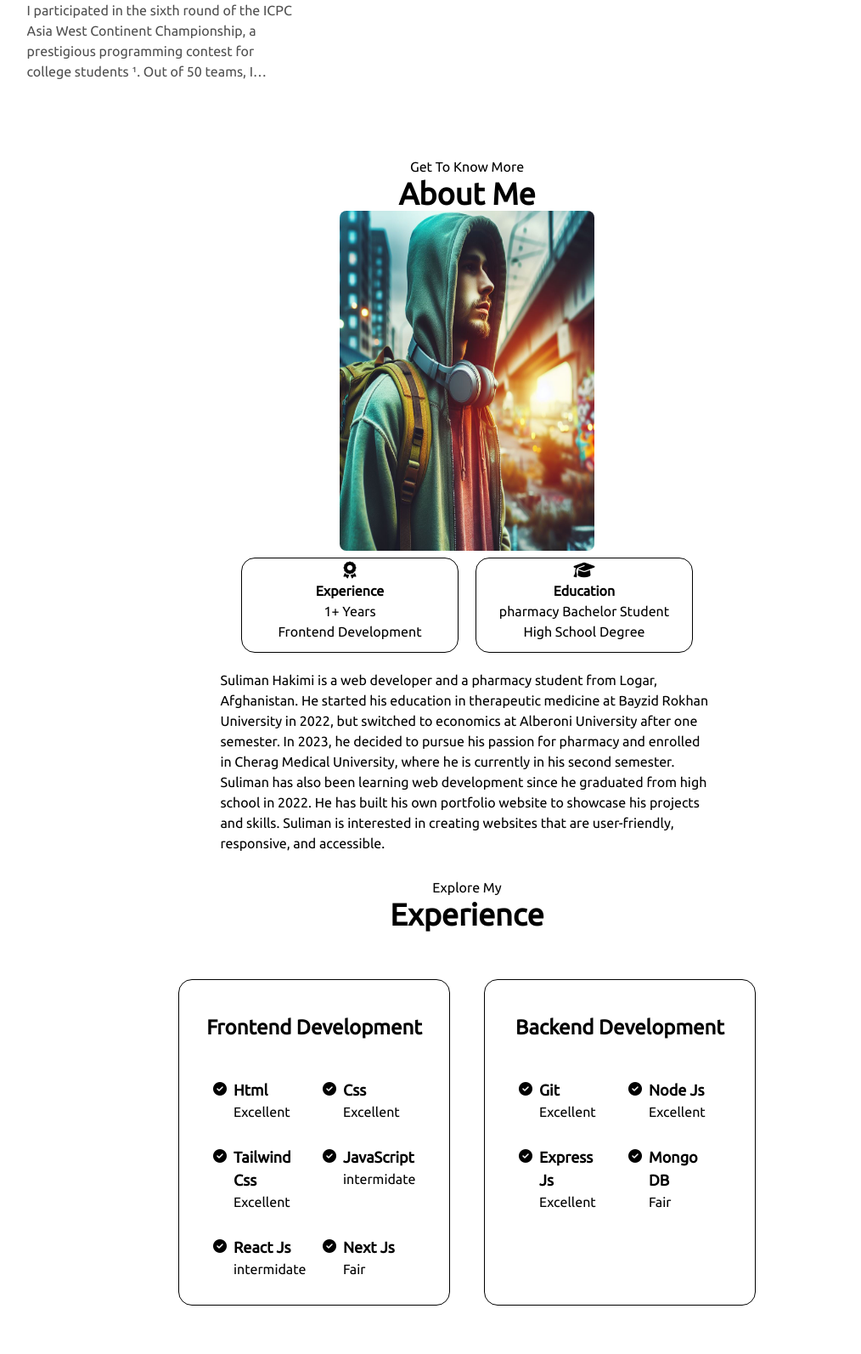
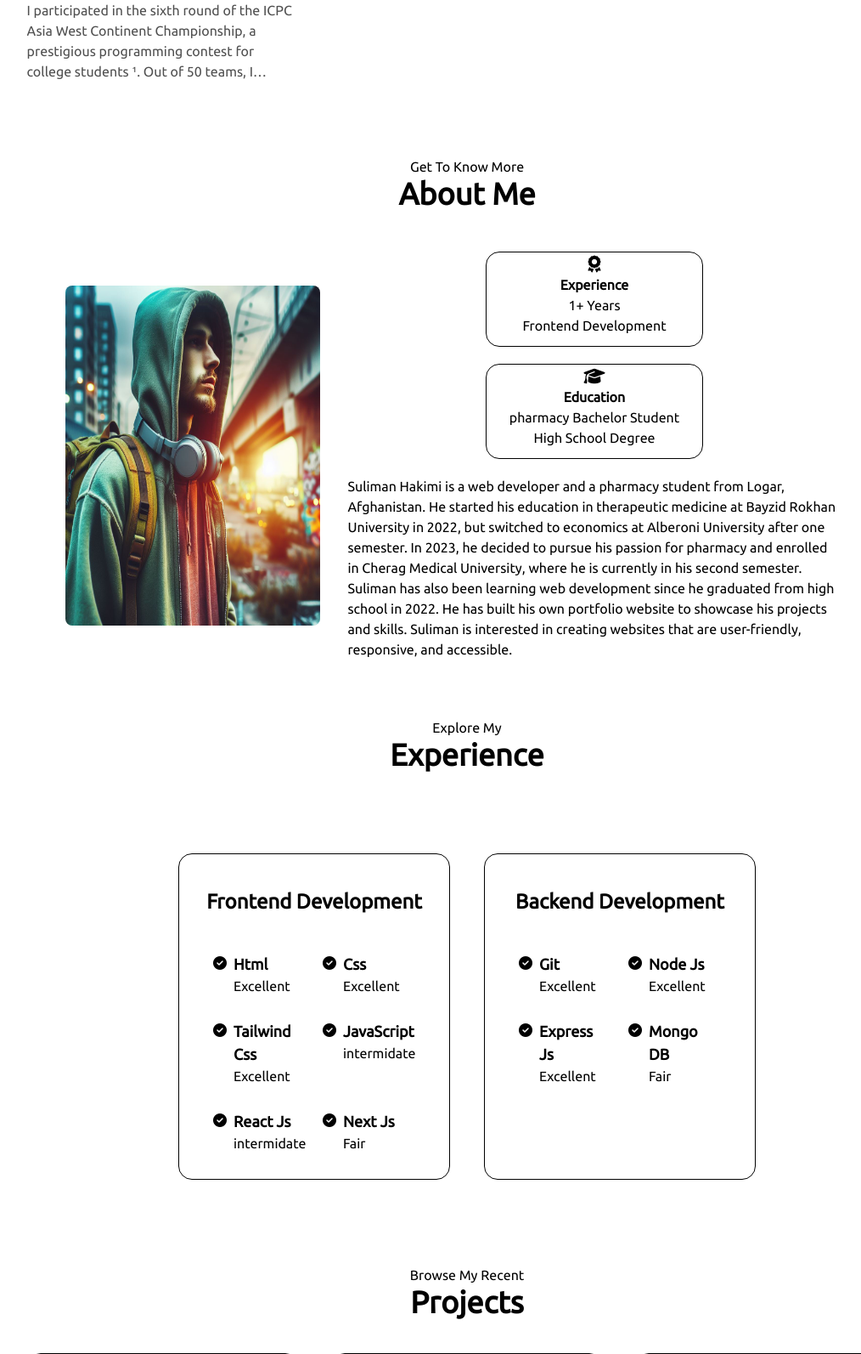
Before and after one commit to SulimanHakimi/portfolio, a Node server app: page / in a window 1280 px wide. Shown: the part 1614-3207 px from the top of the page at 85% size, without its empty margins (90-1104 px from the left). Run offline with Node 20, Linux system fonts and the light colour scheme; some libraries are stand-ins or nearby versions.

Commit message:
fixed width and heights

```diff
--- a/views/index.ejs
+++ b/views/index.ejs
@@ -69,18 +69,18 @@
             <p>Get To Know More</p>
             <span class="font-bold text-4xl">About Me</span>
           </div>
-          <div class="w-full h-fit flex-col my-10=lg:flex-row flex justify-center items-center">
+          <div class="w-full h-fit flex-col my-10 lg:flex-row flex justify-center items-center">
             <img
               class="lg:w-[300px] lg:h-[400px] w-96 h-96 rounded-lg"
               src="/img/myPic.jpeg"
               alt=""
             />
             <div
-              class="h-fit w-3/3 lg:w-3/5 flex justify-around items-center flex-warp flex-col gap-5 lg:py-2 py-5"
+              class="h-fit w-3/3 lg:w-3/5 flex justify-around items-center flex-col gap-5 lg:py-2 py-5"
             >
-              <div class="h-26 flex flex-row items-center gap-5">
+              <div class="h-26 flex flex-col lg:flex-col md:flex-col items-center gap-5">
                 <div
-                  class="h-28 border-black border lg:w-64 w-56 rounded-2xl flex flex-col justify-center items-center"
+                  class="h-28 border-black border lg:w-64 w-80 rounded-2xl flex flex-col justify-center items-center"
                 >
                   <i class="fa-solid fa-award fa-lg"> </i>
 
@@ -89,7 +89,7 @@
                   <p class="font-medium">Frontend Development</p>
                 </div>
                 <div
-                  class="h-28 border-black border lg:w-64 w-56 rounded-2xl flex flex-col justify-center items-center"
+                  class="h-28 border-black border lg:w-64 w-80 rounded-2xl flex flex-col justify-center items-center"
                 >
                   <i class="fa-solid fa-graduation-cap fa-lg"></i>
                   <p class="font-semibold mt-3">Education</p>
@@ -122,7 +122,7 @@
             <p>Explore My</p>
             <span class="font-bold text-4xl">Experience</span>
           </div>
-          <div class="flex justify-center flex-col lg:flex-row md:flex-row items-center gap-10">
+          <div class="flex justify-center flex-col lg:flex-row md:flex-row items-center my-10 gap-10">
             <div
               class="h-96 rounded-2xl md:w-80 w-96  flex justify-start py-10 gap-10 items-center flex-col border-black border"
             >
```
